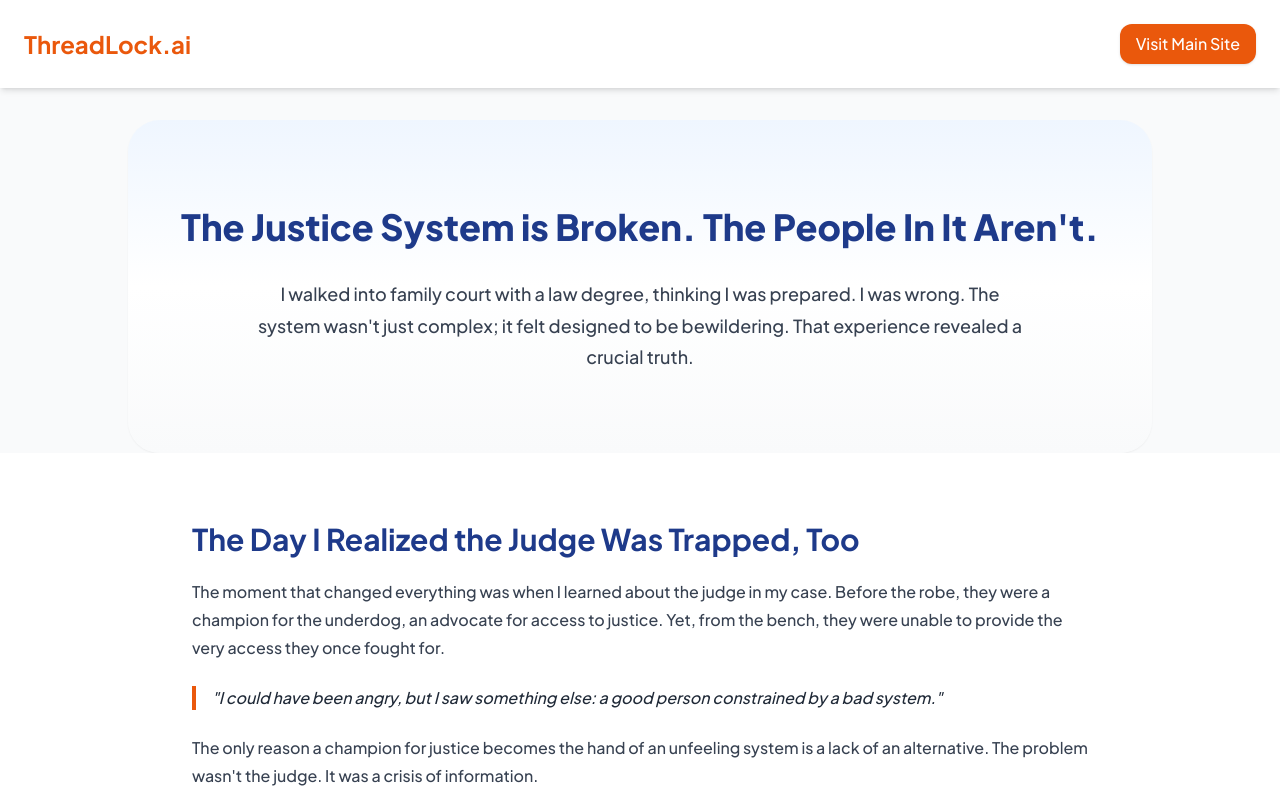
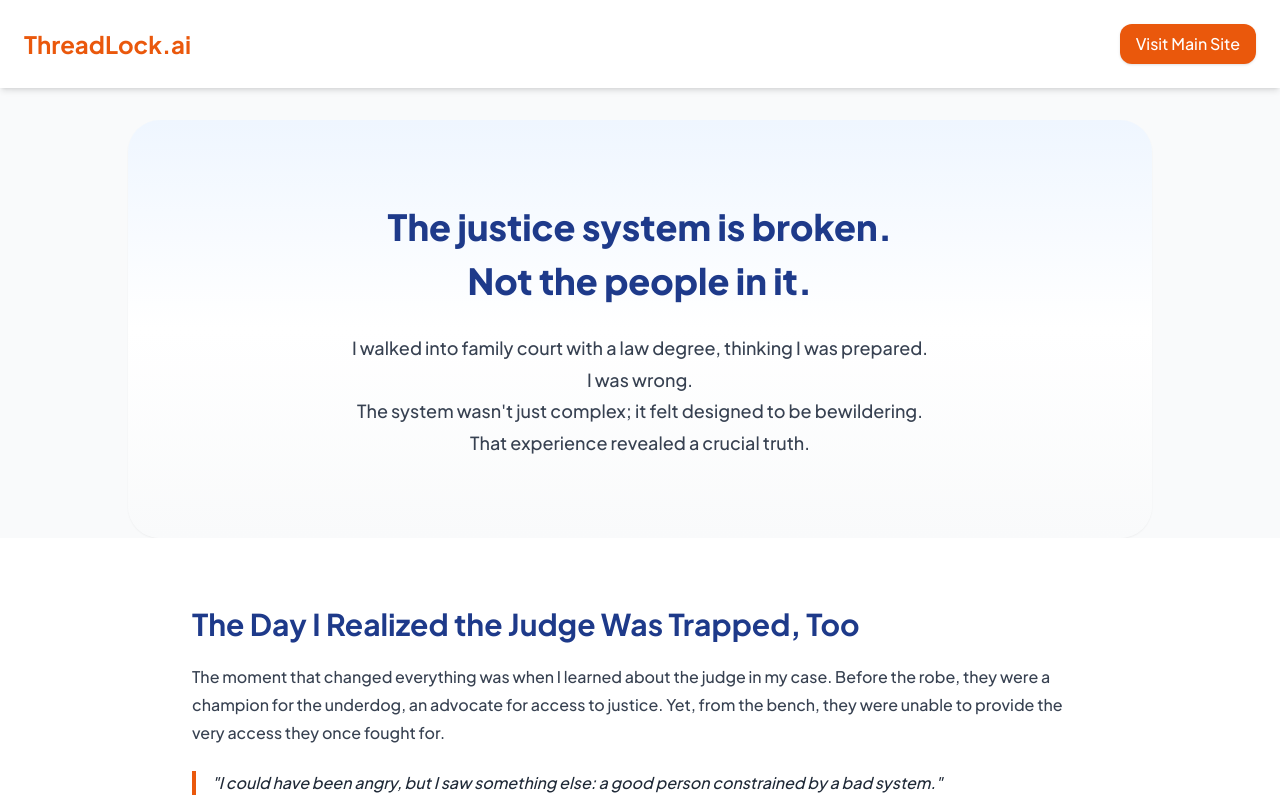
Before and after one commit to RedThreadGrp/ThreadLock, a Next.js app: page /founder-story in a window 1280 px wide. Shown: the top 800 px of the page. Built offline with nearby package versions, Linux system fonts and the light colour scheme.

Commit message:
Update founder-story.jsx

```diff
--- a/pages/founder-story.jsx
+++ b/pages/founder-story.jsx
@@ -216,10 +216,18 @@ export default function FounderStoryPage() {
           {/* Hero Section */}
           <section className="hero max-w-5xl mx-auto">
             <h2>
-              The Justice System is Broken. The People In It Aren't.
+              The justice system is broken.
+              <br />
+              Not the people in it.
             </h2>
             <p className="max-w-3xl mx-auto">
-              I walked into family court with a law degree, thinking I was prepared. I was wrong. The system wasn't just complex; it felt designed to be bewildering. That experience revealed a crucial truth.
+              I walked into family court with a law degree, thinking I was prepared.
+              <br />
+              I was wrong.
+              <br />
+              The system wasn't just complex; it felt designed to be bewildering.
+              <br />
+              That experience revealed a crucial truth.
             </p>
           </section>
 
```
